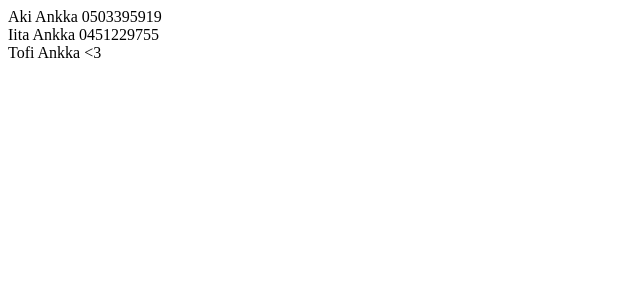
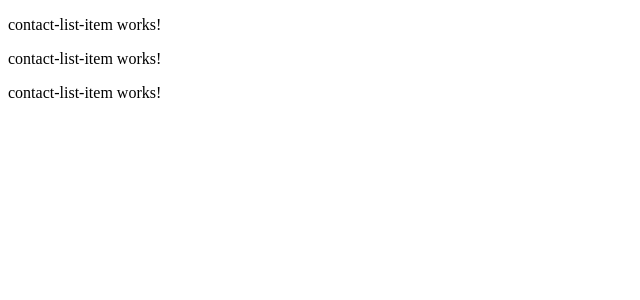
Before and after one commit to iidalaukkanen/digitrade-contact-app, an Angular app: page / in a window 1280 px wide. Shown: the top 300 px of the page, without its empty margins (0-640 px from the left). Built offline with nearby package versions, Linux system fonts and the light colour scheme.

Commit message:
ContactsWebApp
'app' changed to 'dtca'
contact-list-item component added

```diff
--- a/angular.json
+++ b/angular.json
@@ -7,7 +7,7 @@
       "root": "",
       "sourceRoot": "src",
       "projectType": "application",
-      "prefix": "app",
+      "prefix": "dtca",
       "schematics": {},
       "architect": {
         "build": {
--- a/src/app/app.component.html
+++ b/src/app/app.component.html
@@ -1 +1 @@
-<app-contact-list></app-contact-list>
+<dtca-contact-list></dtca-contact-list>
--- a/src/app/app.component.ts
+++ b/src/app/app.component.ts
@@ -1,7 +1,7 @@
 import { Component } from '@angular/core';
 
 @Component({
-  selector: 'app-root',
+  selector: 'dtca-root',
   templateUrl: './app.component.html',
   styleUrls: ['./app.component.css']
 })
--- a/src/app/app.module.ts
+++ b/src/app/app.module.ts
@@ -4,11 +4,13 @@ import { NgModule } from '@angular/core';
 import { AppComponent } from './app.component';
 import {FormsModule} from "@angular/forms";
 import { ContactListComponent } from './contact/contact-list/contact-list.component';
+import { ContactListItemComponent } from './contact/contact-list/contact-list-item/contact-list-item.component';
 
 @NgModule({
   declarations: [
     AppComponent,
-    ContactListComponent
+    ContactListComponent,
+    ContactListItemComponent
   ],
   imports: [
     BrowserModule,
--- /dev/null
+++ b/src/app/contact/contact-list/contact-list-item/contact-list-item.component.html
@@ -0,0 +1,3 @@
+<p>
+  contact-list-item works!
+</p>
--- /dev/null
+++ b/src/app/contact/contact-list/contact-list-item/contact-list-item.component.ts
@@ -0,0 +1,15 @@
+import { Component, OnInit } from '@angular/core';
+
+@Component({
+  selector: 'dtca-contact-list-item',
+  templateUrl: './contact-list-item.component.html',
+  styleUrls: ['./contact-list-item.component.css']
+})
+export class ContactListItemComponent implements OnInit {
+
+  constructor() { }
+
+  ngOnInit() {
+  }
+
+}
--- a/src/app/contact/contact-list/contact-list.component.html
+++ b/src/app/contact/contact-list/contact-list.component.html
@@ -1,3 +1,3 @@
 <div *ngFor="let c of contacts">
-  {{c.firstName}} {{c.lastName}} {{c.phone}}
+  <dtca-contact-list-item></dtca-contact-list-item>
 </div>
--- a/src/app/contact/contact-list/contact-list.component.ts
+++ b/src/app/contact/contact-list/contact-list.component.ts
@@ -2,7 +2,7 @@ import {Component, OnInit} from "@angular/core";
 import { Contact } from '../contact';
 
 @Component({
-  selector: 'app-contact-list',
+  selector: 'dtca-contact-list',
   templateUrl: './contact-list.component.html',
   styleUrls: ['./contact-list.component.css']
 })
--- a/src/index.html
+++ b/src/index.html
@@ -9,6 +9,6 @@
   <link rel="icon" type="image/x-icon" href="favicon.ico">
 </head>
 <body>
-  <app-root></app-root>
+  <dtca-root></dtca-root>
 </body>
 </html>
--- a/src/tslint.json
+++ b/src/tslint.json
@@ -4,13 +4,13 @@
     "directive-selector": [
       true,
       "attribute",
-      "app",
+      "dtca",
       "camelCase"
     ],
     "component-selector": [
       true,
       "element",
-      "app",
+      "dtca",
       "kebab-case"
     ]
   }
```
Also changed, not shown: src/app/contact/contact-list/contact-list-item/contact-list-item.component.css (added), 1 other file (tests, documents, lock files or other folders).
